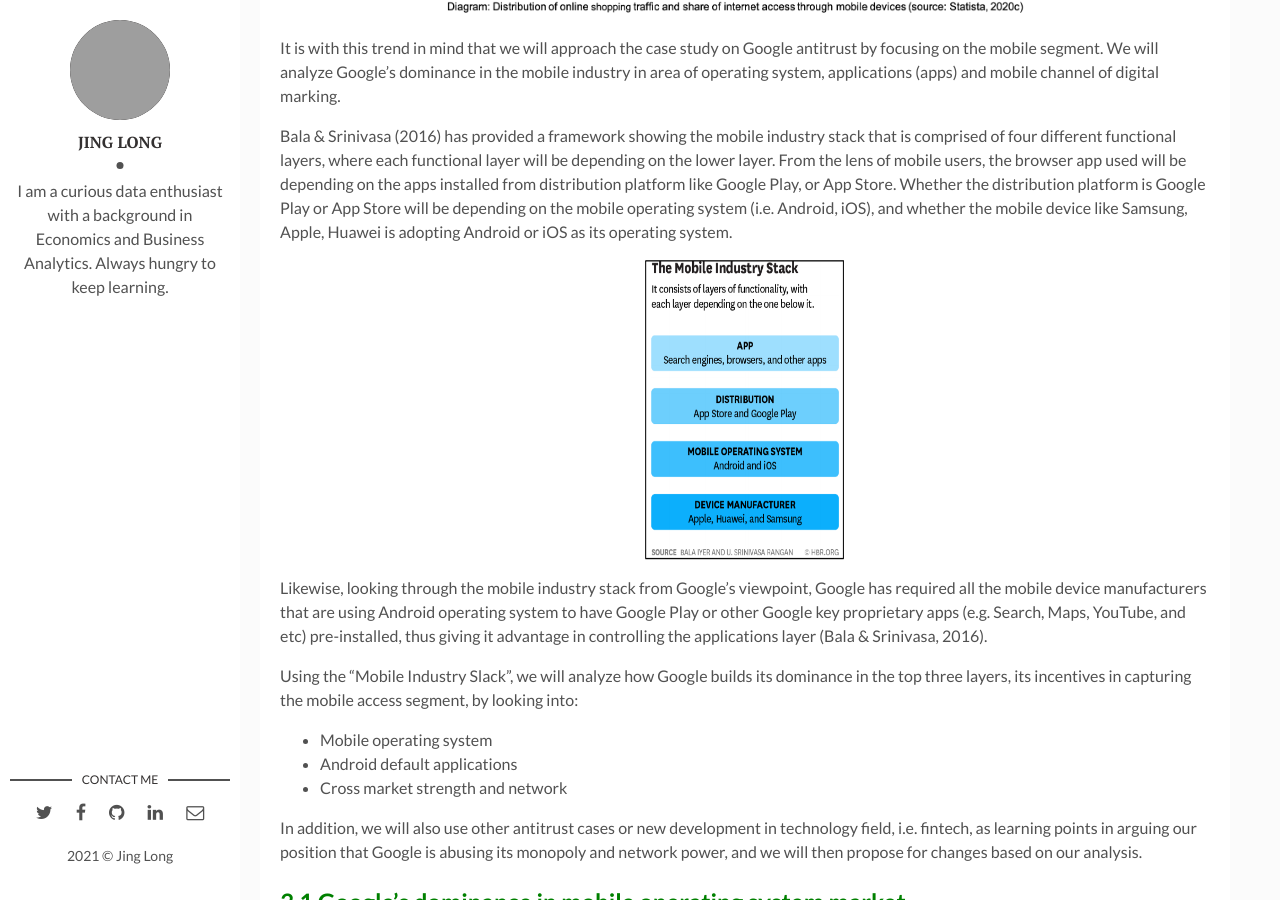
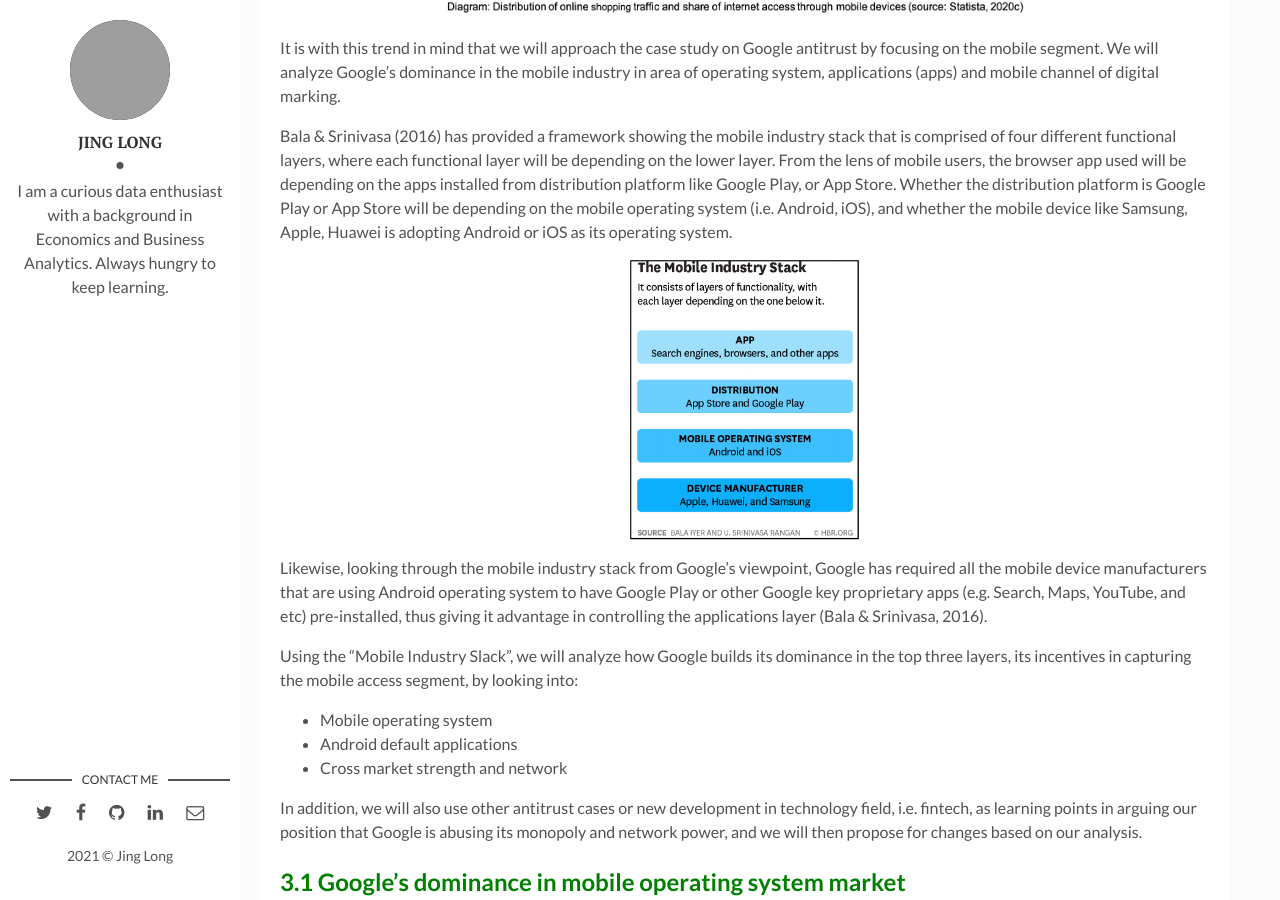
Before and after one commit to jing042323/jing-long, a Jekyll site: the page built from _posts/2021-10-16-google_antitrust.markdown, in a window 1280 px wide and 900 px high, scrolled down 3700 px. Built offline with Jekyll 4.4.1, drawn with Linux system fonts in a browser that asks for light colours; comment, search, counter and statistics services are not loaded; grey boxes are pictures that could not be loaded.

Commit message:
update antitrust

```diff
--- a/_posts/2021-10-16-google_antitrust.markdown
+++ b/_posts/2021-10-16-google_antitrust.markdown
@@ -87,7 +87,7 @@
 Bala & Srinivasa (2016) has provided a framework showing the mobile industry stack that is comprised of four different functional layers, where each functional layer will be depending on the lower layer. From the lens of mobile users, the browser app used will be depending on the apps installed from distribution platform like Google Play, or App Store. Whether the distribution platform is Google Play or App Store will be depending on the mobile operating system (i.e. Android, iOS), and whether the mobile device like Samsung, Apple, Huawei is adopting Android or iOS as its operating system.
 
 <p align="center">
-<img src="{{site.baseurl}}/assets/img/Google_antitrust/3.png" height="300" width="200" />
+<img src="{{site.baseurl}}/assets/img/Google_antitrust/3.png" height="280" width="230" />
 </p>
 
 Likewise, looking through the mobile industry stack from Google’s viewpoint, Google has required all the mobile device manufacturers that are using Android operating system to have Google Play or other Google key proprietary apps (e.g. Search, Maps, YouTube, and etc) pre-installed, thus giving it advantage in controlling the applications layer (Bala & Srinivasa, 2016).
```
